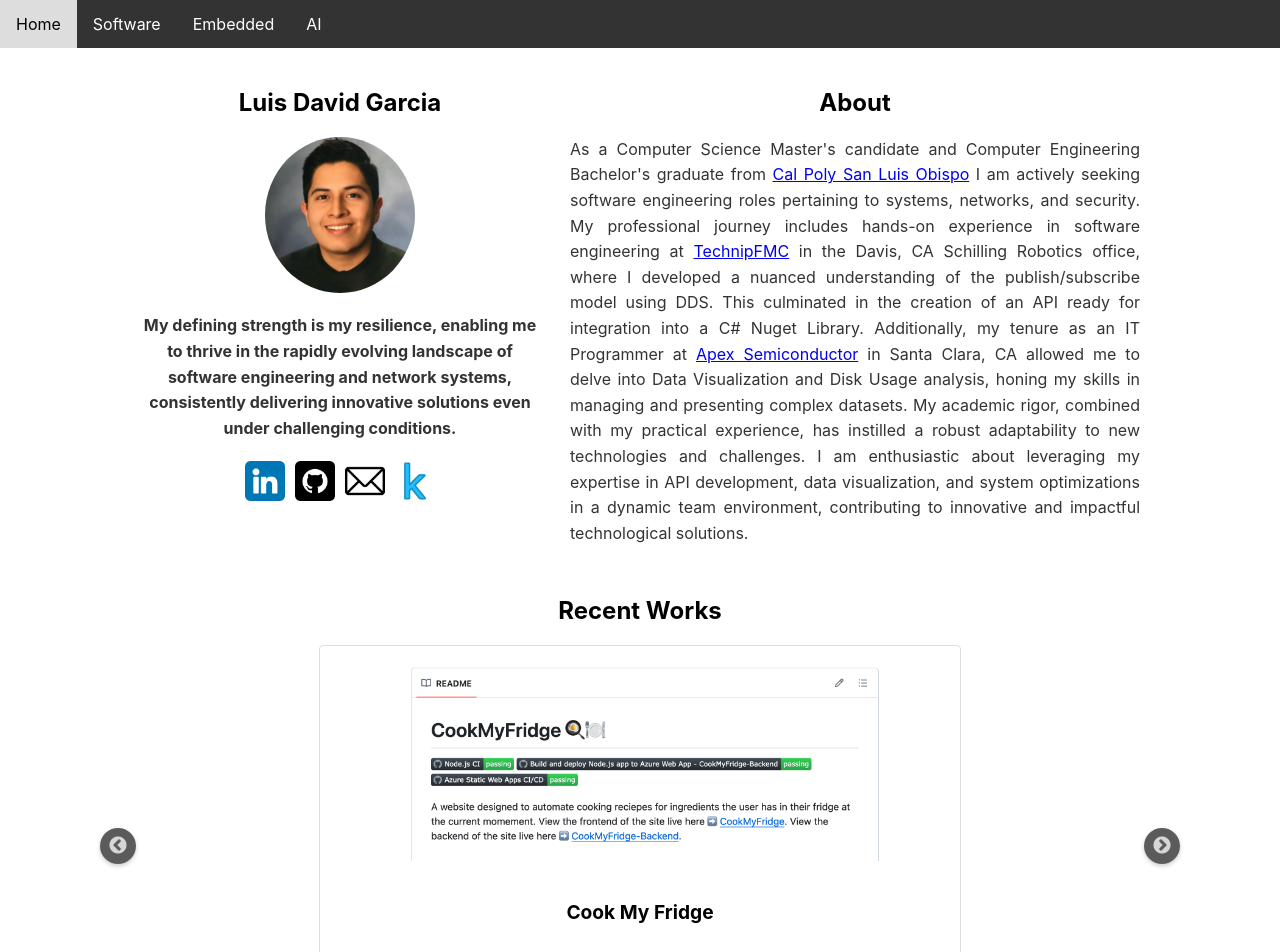
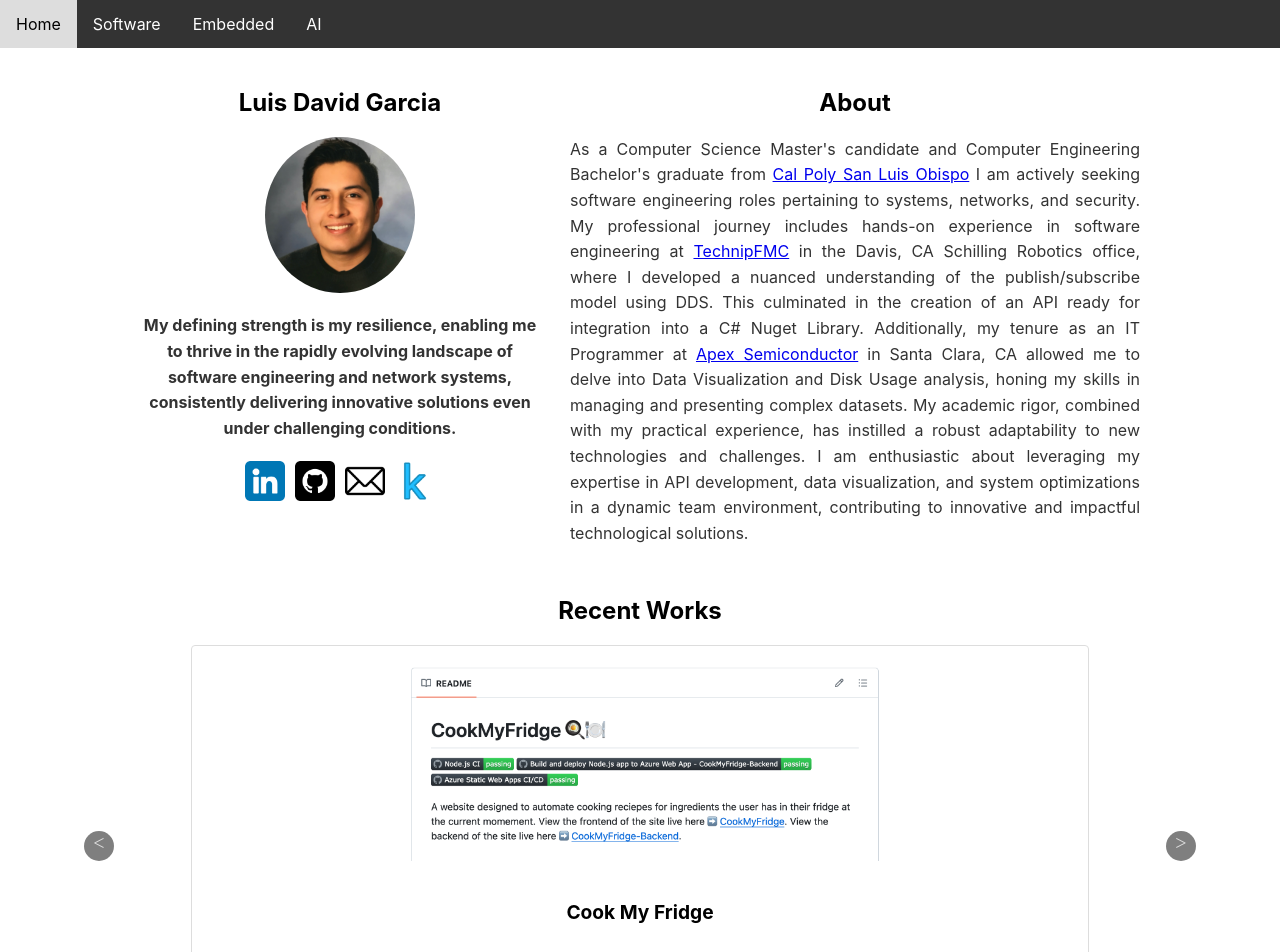
Before and after one commit to luisdavidgarcia/luisdavidgarcia.github.io, a React (Create React App) app in the folder luis-resume/: page / in a window 1280 px wide. Shown: the top 952 px of the page. Built offline with nearby package versions, Linux system fonts and the light colour scheme.

Commit message:
Update RecentWorksCard width and custom arrow styles

```diff
--- a/luis-resume/src/assets/styles/RecentWorks.css
+++ b/luis-resume/src/assets/styles/RecentWorks.css
@@ -1,7 +1,7 @@
 /* RecentWorksCard.css */
 .recent-works-card {
     margin: 0 auto; /* Center the card */
-    width: 50%; /* Take up 70% of the container's width */
+    width: 70%; /* Take up 70% of the container's width */
     display: flex; /* Use flex layout */
     flex-direction: column; /* Stack children vertically */
     align-items: center; /* Center children horizontally */
@@ -25,35 +25,44 @@
 
 /* Styles for custom arrows */
 .slick-next, .slick-prev {
-    background: rgba(50, 50, 50, 0.8); /* Darker background for better visibility */
-    color: #fff; /* White arrow for contrast */
-    font-size: 24px;
-    line-height: 0.5;
+    background: rgba(0, 0, 0, 0.5); /* Semi-transparent black background */
+    color: #fff; /* White arrow color for contrast */
+    font-size: 24px; /* Size of the arrow */
     opacity: 1; /* Fully opaque */
-    transition: background 0.3s, opacity 0.3s;
-    z-index: 25;
-    border-radius: 50%; /* Circular background */
-    padding: 8px; /* Clickable area */
-    box-shadow: 0 2px 4px rgba(0, 0, 0, 0.2); /* Soft shadow for depth */
-}
-
-.slick-next:hover, .slick-prev:hover {
-    background: rgba(255, 255, 255, 0.8); /* Lighten on hover */
-    color: #333; /* Darker color for arrow icon on hover */
+    position: absolute; /* Absolute positioning */
+    top: 50%; /* Center vertically */
+    transform: translateY(-50%); /* Adjust vertical position */
+    z-index: 25; /* Ensure they are above other elements */
+    border-radius: 50%; /* Optional: if you want round arrows */
+    width: 30px; /* Width of the arrow container */
+    height: 30px; /* Height of the arrow container */
+    justify-content: center; /* Center the arrow horizontally */
+    align-items: center; /* Center the arrow vertically */
+    display: flex; /* Use flexbox for centering */
+    cursor: pointer; /* Change cursor to pointer */
 }
 
 .slick-prev {
-    left: 100px; /* Adjust this value to position the left arrow */
+    left: calc(5% + 20px); /* Position from the left */
+    /* Use :before to add the arrow icon */
+    &:before {
+        content: '<'; /* Replace with your preferred icon */
+        /* Adjust size and font as needed */
+    }
 }
 
 .slick-next {
-    right: 100px; /* Adjust this value to position the right arrow */
+    right: calc(5% + 20px); /* Position from the right */
+    /* Use :before to add the arrow icon */
+    &:before {
+        content: '>'; /* Replace with your preferred icon */
+        /* Adjust size and font as needed */
+    }
 }
 
+/* Remove arrow visibility on smaller screens if not needed */
 @media (max-width: 768px) {
-    .slick-next, .slick-prev {
-        font-size: 20px; /* Smaller arrows on smaller screens */
-        left: 10px; /* Adjust left arrow position */
-        right: 10px; /* Adjust right arrow position */
+    .slick-prev, .slick-next {
+        display: none; /* Hide arrows on mobile */
     }
 }
--- a/luis-resume/src/pages/Home.js
+++ b/luis-resume/src/pages/Home.js
@@ -168,6 +168,7 @@
                     />
                 </div>
             </section>
+            <br />
         </div>
     );
 }
```
